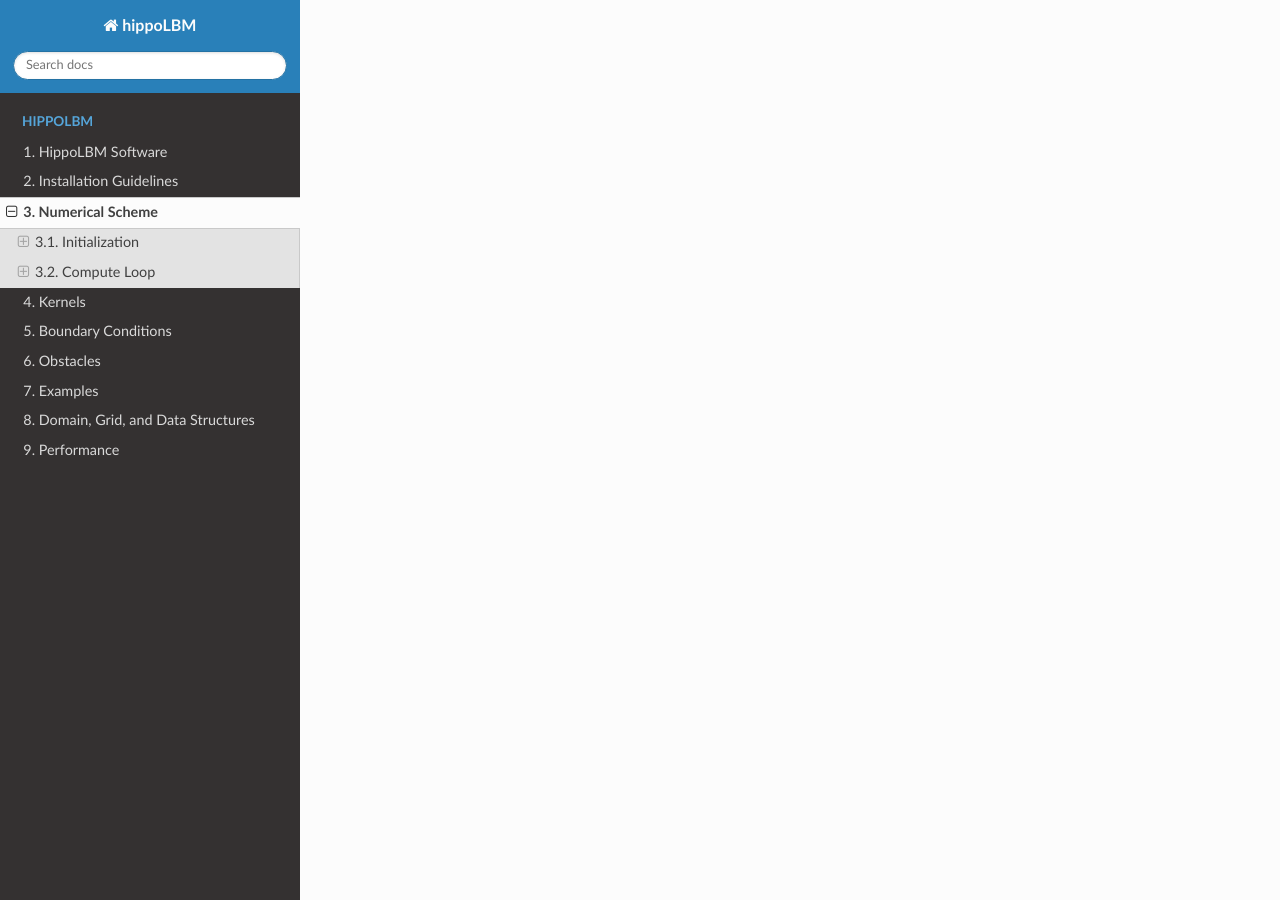
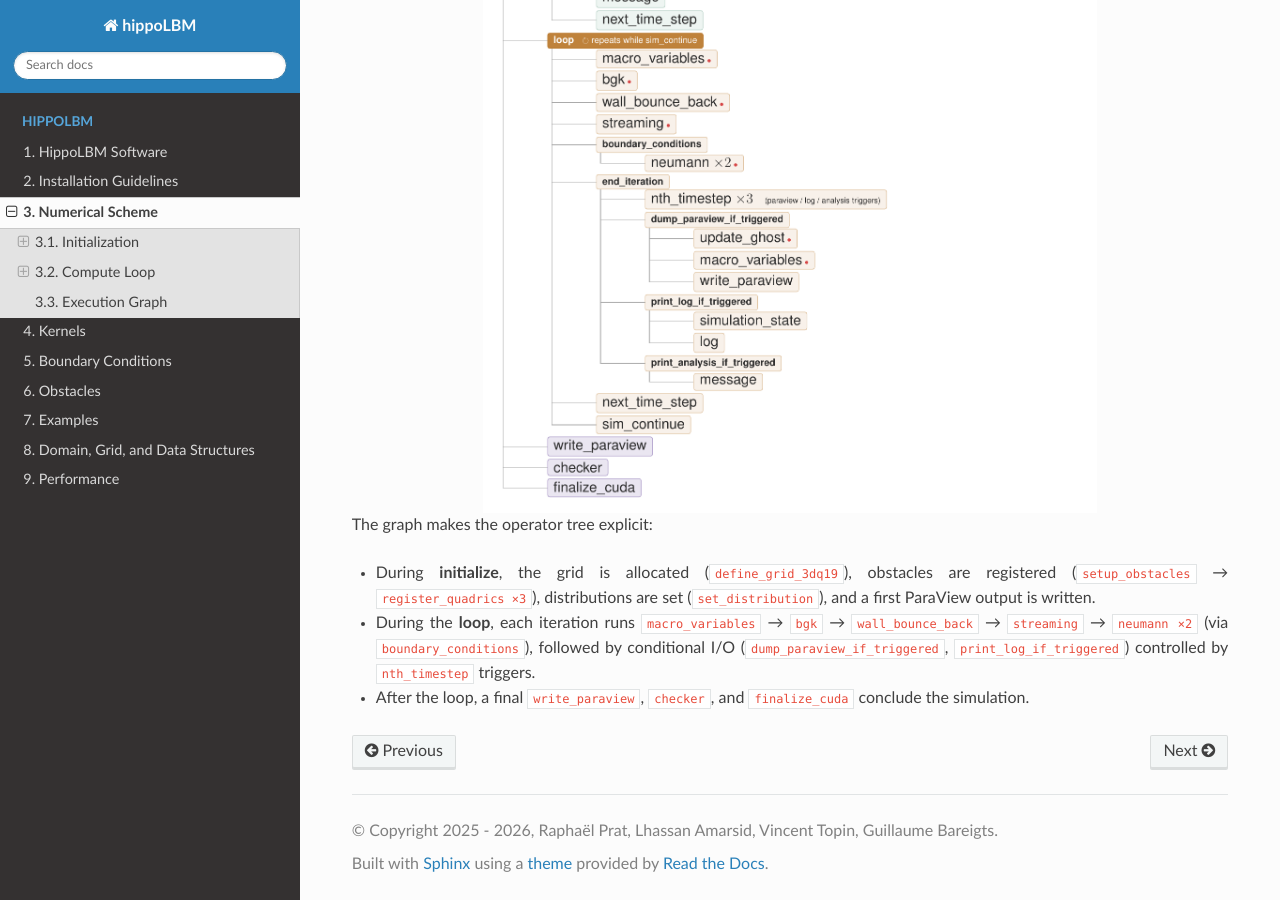
Before and after one commit to Collab4exaNBody/doc_hippoLBM, a Sphinx documentation site: the page built from docs/source/pages/NumericalScheme.rst, in a window 1280 px wide and 900 px high, scrolled down 2833 px. Built offline with Sphinx 7.4.7 and the Read the Docs theme 3.1.0, drawn with Linux system fonts in a browser that asks for light colours; some of the changed text lies outside the part shown.

Commit message:
add execution graph

```diff
--- a/docs/source/pages/NumericalScheme.rst
+++ b/docs/source/pages/NumericalScheme.rst
@@ -101,3 +101,18 @@
 .. code-block:: yaml
 
    collision: bgk   # or mrt
+
+Execution Graph
+---------------
+
+The figure below shows the full operator call graph generated by ``--debug-graph`` for the Poiseuille example. Operators marked with a red dot (•) modify the ``fields`` slot (LBM distributions). The colour of each block indicates the execution phase: **green** = initialize, **orange** = loop, **grey** = finalize.
+
+.. image:: ../_static/HippoLBMGraph.png
+   :align: center
+   :width: 70%
+
+The graph makes the operator tree explicit:
+
+- During **initialize**, the grid is allocated (``define_grid_3dq19``), obstacles are registered (``setup_obstacles`` → ``register_quadrics ×3``), distributions are set (``set_distribution``), and a first ParaView output is written.
+- During the **loop**, each iteration runs ``macro_variables`` → ``bgk`` → ``wall_bounce_back`` → ``streaming`` → ``neumann ×2`` (via ``boundary_conditions``), followed by conditional I/O (``dump_paraview_if_triggered``, ``print_log_if_triggered``) controlled by ``nth_timestep`` triggers.
+- After the loop, a final ``write_paraview``, ``checker``, and ``finalize_cuda`` conclude the simulation.
```
Also changed, not shown: docs/source/_static/HippoLBMGraph.png (added).
